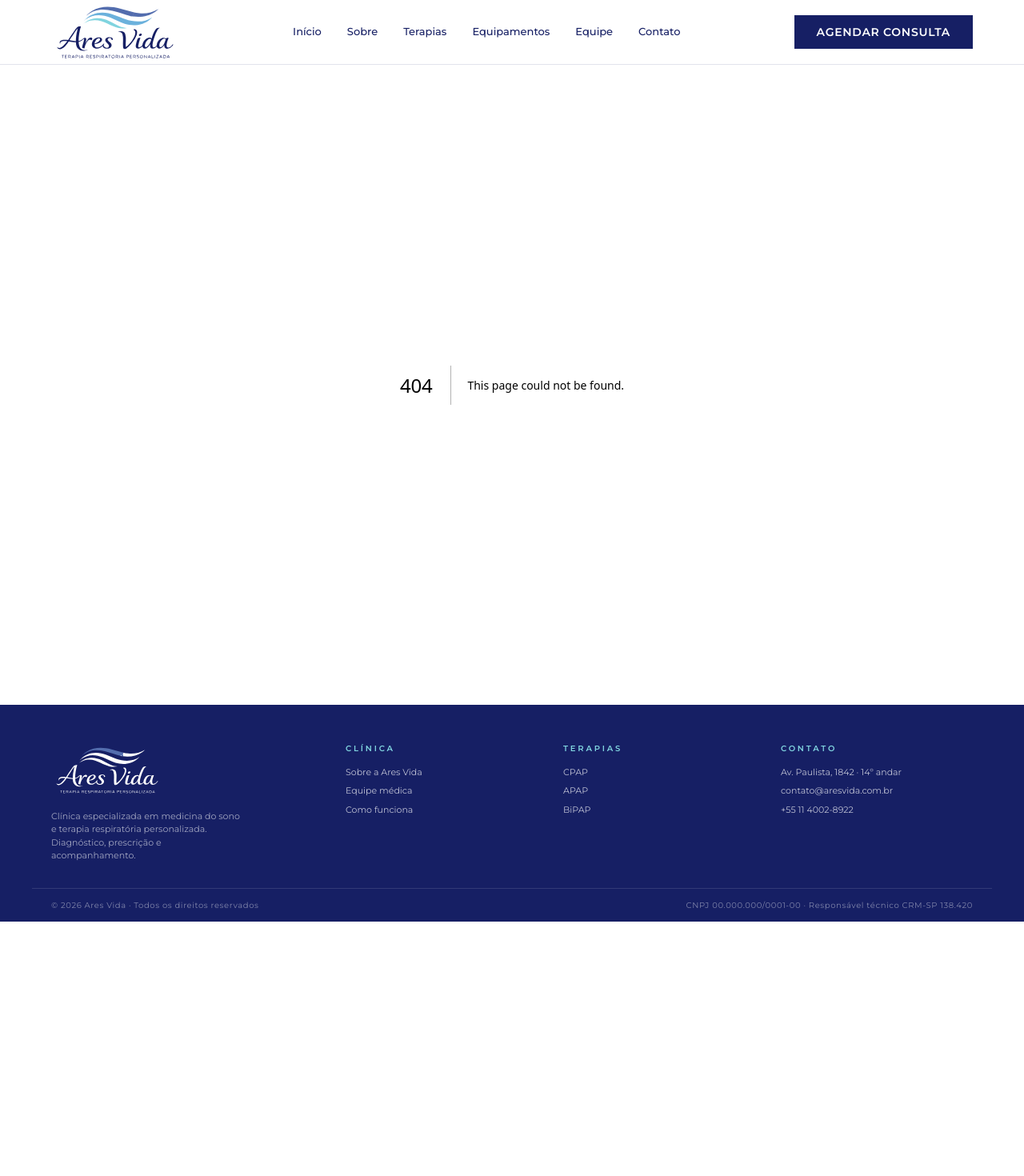
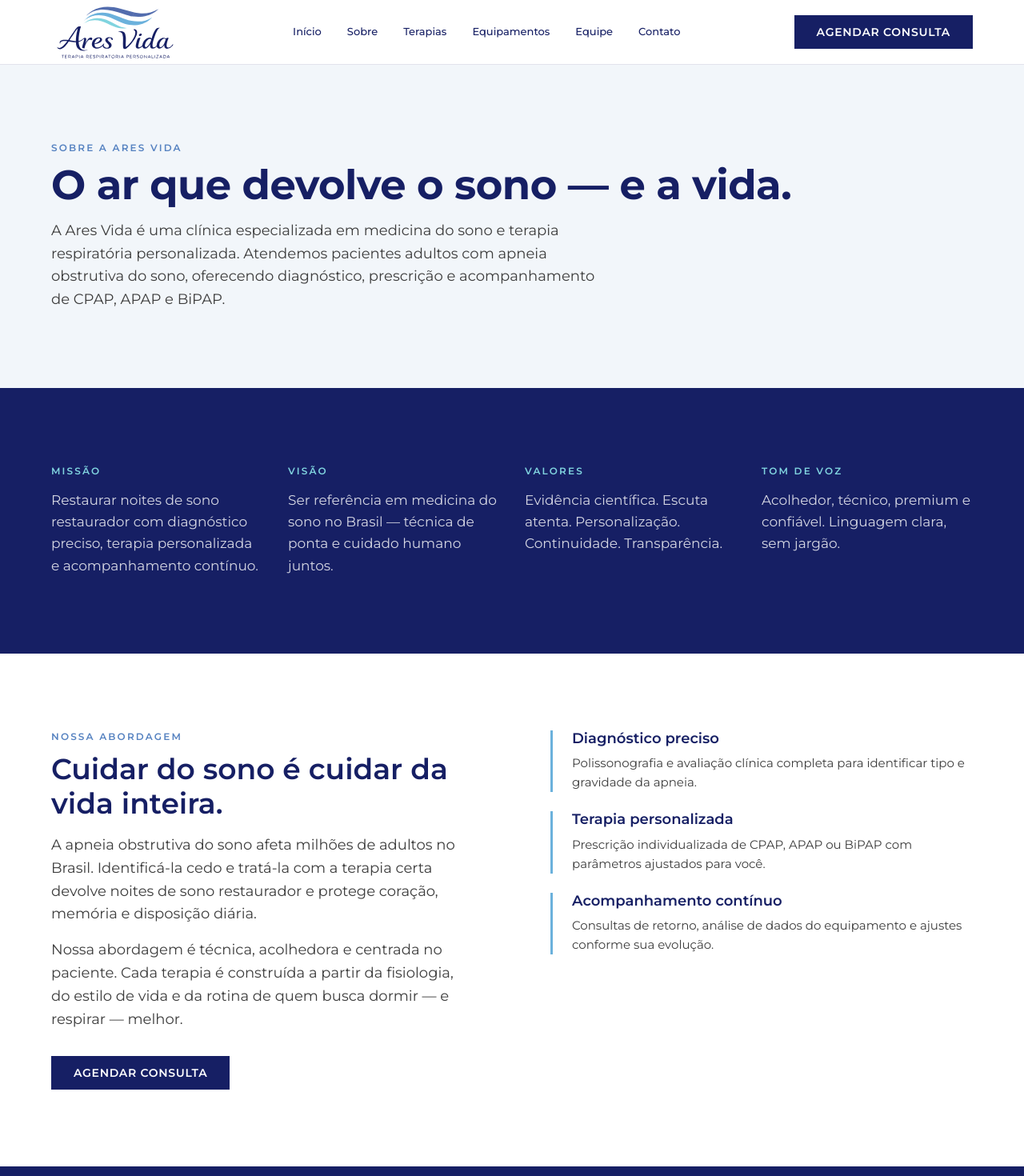
Before and after one commit to FernandoAzevedo1971/AresVida_site_completo, a Next.js app: page /sobre in a window 1280 px wide. Before the commit this address had no page. Shown: the top 1470 px of the page at 80% size. Before the commit the page ends 1152 px from the top, so only its background shows below. Built offline with nearby package versions, Linux system fonts and the light colour scheme.

Commit message:
feat: página Sobre com MVV e abordagem clínica

```diff
--- /dev/null
+++ b/src/app/sobre/page.module.css
@@ -0,0 +1,30 @@
+/* src/app/sobre/page.module.css */
+.container { max-width: var(--av-container); margin: 0 auto; padding: 0 var(--av-gutter); }
+
+.intro { background: var(--av-gelo); padding: var(--av-sp-9) 0; }
+.title { margin: var(--av-sp-3) 0 0; color: var(--av-marinho); }
+.lead { font-size: var(--av-fs-body); color: var(--av-grafite); line-height: var(--av-lh-base); margin: var(--av-sp-4) 0 0; max-width: 680px; }
+
+.mvvSection { background: var(--av-marinho); padding: var(--av-sp-9) 0; }
+.mvvGrid { display: grid; grid-template-columns: repeat(4, 1fr); gap: var(--av-sp-6); }
+.mvvText { color: rgba(255,255,255,0.82); line-height: var(--av-lh-base); margin-top: var(--av-sp-4); font-size: 17px; }
+
+.abordagem { padding: var(--av-sp-9) 0; }
+.abordagemGrid { display: grid; grid-template-columns: 1fr 1fr; gap: var(--av-sp-9); align-items: start; }
+.h2 { margin: var(--av-sp-3) 0 0; }
+.body { color: var(--av-grafite); line-height: var(--av-lh-base); margin-top: var(--av-sp-4); }
+.mt6 { margin-top: var(--av-sp-6); }
+
+.diferenciais { display: flex; flex-direction: column; gap: var(--av-sp-5); }
+.diferencial { border-left: 3px solid var(--av-ceu); padding-left: var(--av-sp-5); }
+.diferencialTitle { font-size: 18px; font-weight: var(--av-fw-semibold); color: var(--av-marinho); margin: 0; }
+.diferencialText { font-size: 15px; color: var(--av-grafite); line-height: var(--av-lh-base); margin: var(--av-sp-2) 0 0; }
+
+@media (max-width: 768px) {
+  .mvvGrid { grid-template-columns: 1fr 1fr; }
+  .abordagemGrid { grid-template-columns: 1fr; }
+}
+
+@media (max-width: 480px) {
+  .mvvGrid { grid-template-columns: 1fr; }
+}
--- /dev/null
+++ b/src/app/sobre/page.tsx
@@ -0,0 +1,72 @@
+// src/app/sobre/page.tsx
+import type { Metadata } from 'next'
+import SectionEyebrow from '@/components/SectionEyebrow/SectionEyebrow'
+import Button from '@/components/Button/Button'
+import styles from './page.module.css'
+
+export const metadata: Metadata = {
+  title: 'Sobre',
+  description: 'Conheça a Ares Vida: missão, abordagem clínica e diferenciais.',
+}
+
+const mvv = [
+  { label: 'Missão', text: 'Restaurar noites de sono restaurador com diagnóstico preciso, terapia personalizada e acompanhamento contínuo.' },
+  { label: 'Visão', text: 'Ser referência em medicina do sono no Brasil — técnica de ponta e cuidado humano juntos.' },
+  { label: 'Valores', text: 'Evidência científica. Escuta atenta. Personalização. Continuidade. Transparência.' },
+  { label: 'Tom de voz', text: 'Acolhedor, técnico, premium e confiável. Linguagem clara, sem jargão.' },
+]
+
+const diferenciais = [
+  { label: 'Diagnóstico preciso', text: 'Polissonografia e avaliação clínica completa para identificar tipo e gravidade da apneia.' },
+  { label: 'Terapia personalizada', text: 'Prescrição individualizada de CPAP, APAP ou BiPAP com parâmetros ajustados para você.' },
+  { label: 'Acompanhamento contínuo', text: 'Consultas de retorno, análise de dados do equipamento e ajustes conforme sua evolução.' },
+]
+
+export default function SobrePage() {
+  return (
+    <>
+      <section className={styles.intro}>
+        <div className={styles.container}>
+          <SectionEyebrow>Sobre a Ares Vida</SectionEyebrow>
+          <h1 className={styles.title}>O ar que devolve o sono — e a vida.</h1>
+          <p className={styles.lead}>A Ares Vida é uma clínica especializada em medicina do sono e terapia respiratória personalizada. Atendemos pacientes adultos com apneia obstrutiva do sono, oferecendo diagnóstico, prescrição e acompanhamento de CPAP, APAP e BiPAP.</p>
+        </div>
+      </section>
+
+      <section className={styles.mvvSection}>
+        <div className={styles.container}>
+          <div className={styles.mvvGrid}>
+            {mvv.map(({ label, text }) => (
+              <div key={label}>
+                <SectionEyebrow light>{label}</SectionEyebrow>
+                <p className={styles.mvvText}>{text}</p>
+              </div>
+            ))}
+          </div>
+        </div>
+      </section>
+
+      <section className={styles.abordagem}>
+        <div className={styles.container}>
+          <div className={styles.abordagemGrid}>
+            <div>
+              <SectionEyebrow>Nossa abordagem</SectionEyebrow>
+              <h2 className={styles.h2} id="como-funciona">Cuidar do sono é cuidar da vida inteira.</h2>
+              <p className={styles.body}>A apneia obstrutiva do sono afeta milhões de adultos no Brasil. Identificá-la cedo e tratá-la com a terapia certa devolve noites de sono restaurador e protege coração, memória e disposição diária.</p>
+              <p className={styles.body}>Nossa abordagem é técnica, acolhedora e centrada no paciente. Cada terapia é construída a partir da fisiologia, do estilo de vida e da rotina de quem busca dormir — e respirar — melhor.</p>
+              <Button href="/agendar" variant="primary" className={styles.mt6}>Agendar consulta</Button>
+            </div>
+            <div className={styles.diferenciais}>
+              {diferenciais.map(({ label, text }) => (
+                <div key={label} className={styles.diferencial}>
+                  <h3 className={styles.diferencialTitle}>{label}</h3>
+                  <p className={styles.diferencialText}>{text}</p>
+                </div>
+              ))}
+            </div>
+          </div>
+        </div>
+      </section>
+    </>
+  )
+}
```
